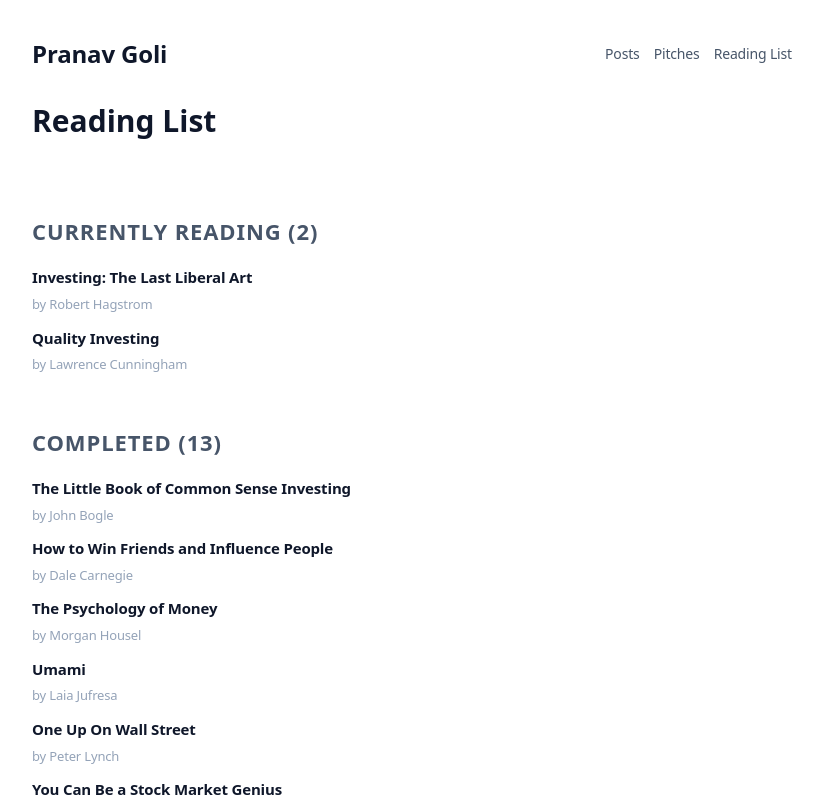
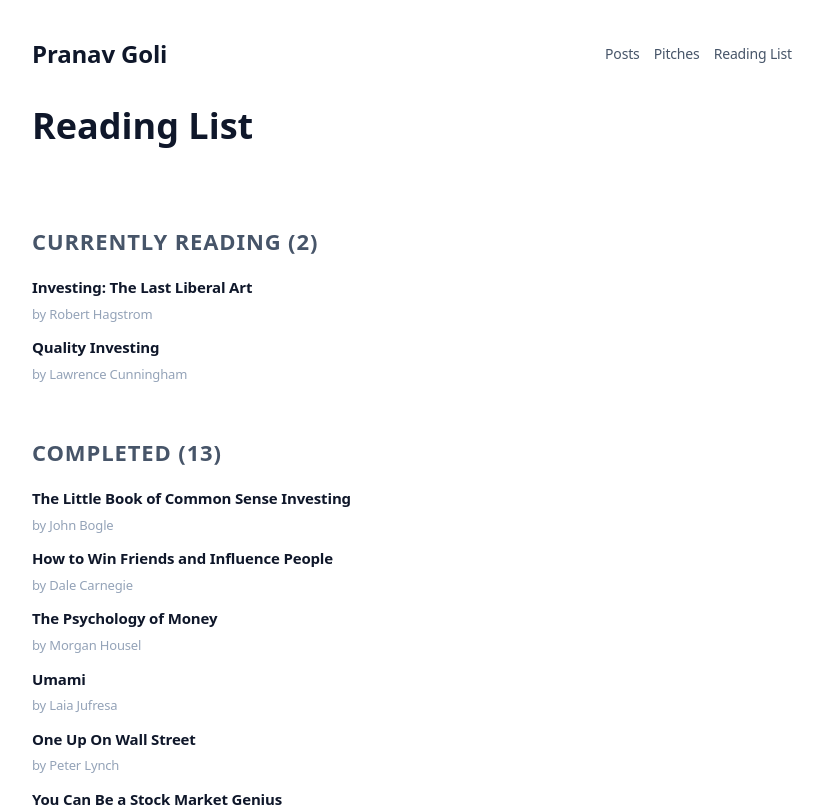
Before and after one commit to pranavgoli9/my-blog, a Next.js app: page /reading-list in a window 1280 px wide. Shown: the top 807 px of the page, without its empty margins (228-1051 px from the left). Built offline with nearby package versions, Linux system fonts and the light colour scheme.

Commit message:
Update globals.css

```diff
--- a/src/app/globals.css
+++ b/src/app/globals.css
@@ -171,7 +171,7 @@ a:hover {
   overflow: auto;
 }
 .readingPageHeader h1 {
-  font-size: 30px;
+  font-size: 36px;
 }
 .readingSectionLabel {
   margin: 30px 0 0;
```
